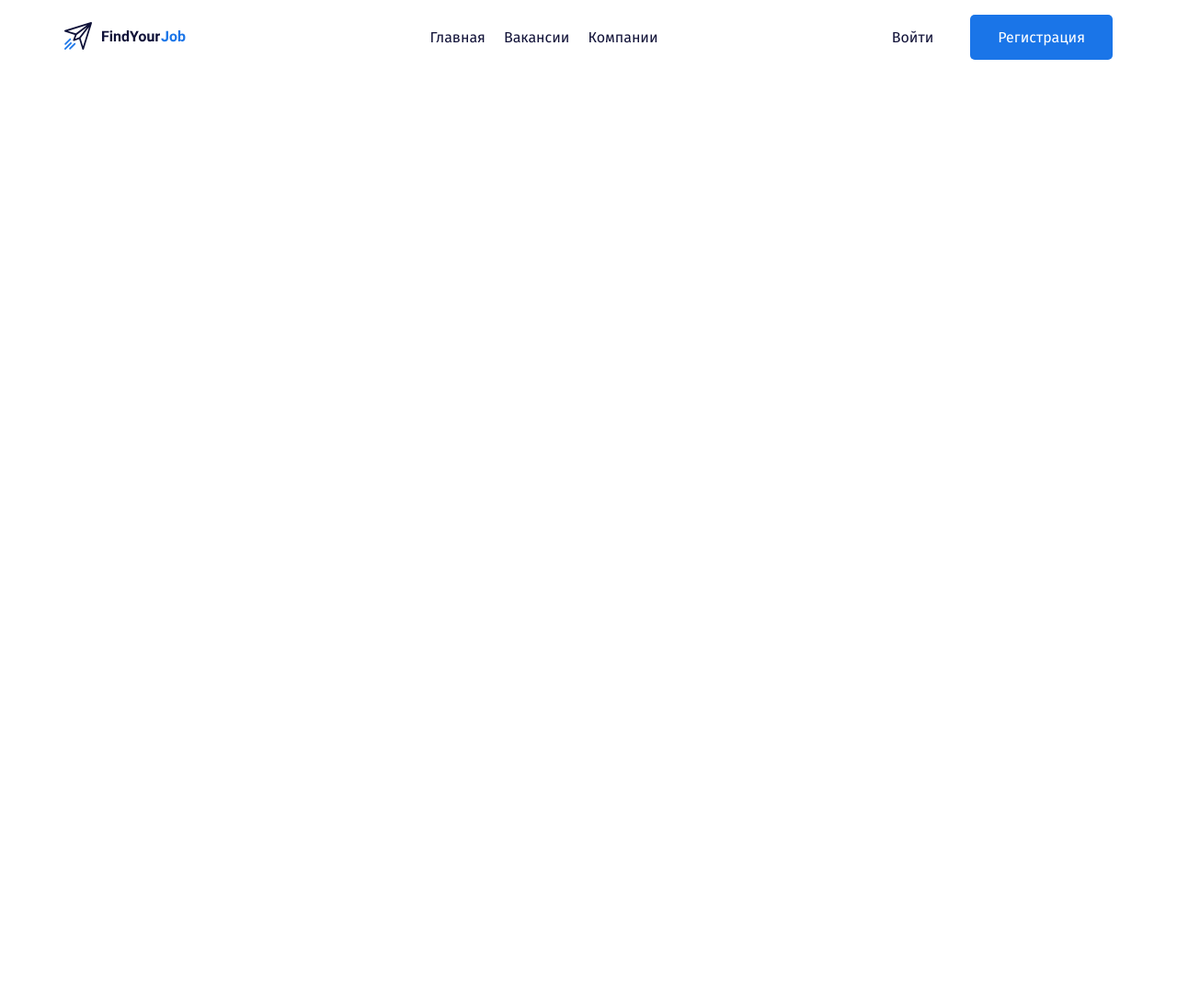
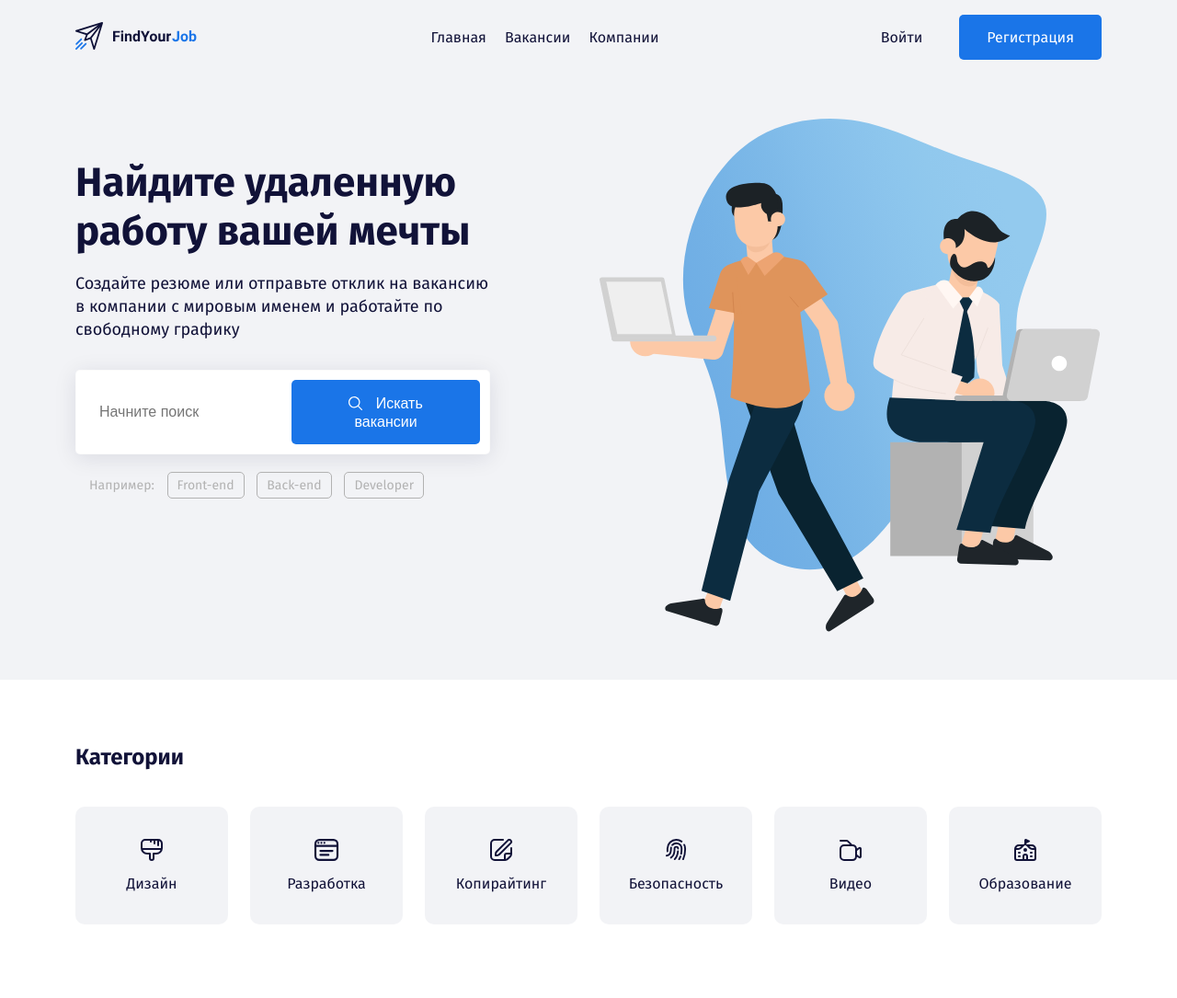
Before and after one commit to fedorburyakov/findyourjob, a plain HTML site: page index.html in a window 1280 px wide. Shown: the whole page at 92% size. Before the commit the page ends 800 px from the top, so only its background shows below. Drawn offline with Linux system fonts and the light colour scheme.

Commit message:
Finish header, create categories

```diff
--- a/css/style.css
+++ b/css/style.css
@@ -1,8 +1,18 @@
+*,
+*::after,
+*::before {
+  box-sizing: border-box;
+}
+
 body {
   font-family: "Fira Sans", sans-serif;
   font-size: 16px;
   color: #111238;
   margin: 0;
+}
+
+.header {
+  background: #f2f3f6;
 }
 
 .menu {
@@ -23,6 +33,9 @@ body {
 .button {
   text-decoration: none;
   display: inline-block;
+  border: none;
+  font-size: 16px;
+  line-height: 19px;
 }
 
 .button-link {
@@ -40,3 +53,96 @@ body {
   padding-bottom: 15px;
   padding-left: 30px;
 }
+
+.button-item {
+  vertical-align: middle;
+  margin-right: 10px;
+}
+
+.button-text {
+  vertical-align: middle;
+}
+
+.hero-title {
+  font-size: 44px;
+  line-height: 53px;
+  margin-bottom: 15px;
+  margin-top: 43px;
+}
+
+.hero-text {
+  font-size: 18px;
+  line-height: 140%;
+  margin-bottom: 30px;
+}
+
+.input-group {
+  background: #ffffff;
+  border: 1px solid rgba(209, 209, 209, 0.1);
+  box-shadow: 0px 4px 25px rgba(15, 17, 56, 0.1);
+  border-radius: 5px;
+  padding: 10px;
+  margin-bottom: 25px;
+}
+
+.input {
+  background-color: #ffffff;
+  border: none;
+  flex-grow: 1;
+  font-size: 16px;
+  line-height: 19px;
+  color: #b2b2b2;
+  padding-left: 15px;
+}
+
+.input:focus {
+  outline: 1px solid;
+}
+
+.tags-group {
+  padding-left: 15px;
+  color: #b2b2b2;
+  font-size: 14px;
+  line-height: 17px;
+}
+
+.tag {
+  color: #b2b2b2;
+  text-decoration: none;
+  padding: 5px 10px;
+  margin-left: 10px;
+  border: 1px solid #b2b2b2;
+  border-radius: 5px;
+}
+
+.section {
+  padding-top: 70px;
+  padding-bottom: 80px;
+}
+
+.section-title {
+  margin-bottom: 40px;
+  margin-top: 0;
+}
+
+.card {
+  text-decoration: none;
+  color: #111238;
+  background: #f2f3f6;
+  border-radius: 10px;
+  padding: 35px;
+}
+
+.card:hover {
+  background-color: #1a75e8;
+  color: #ffffff;
+  transition: background 0.2s, color 0.2s;
+}
+.card:hover .card-icon {
+  fill: #ffffff;
+  transition: fill 0.2s;
+}
+.card-icon {
+  fill: #111238;
+  margin-bottom: 15px;
+}
--- a/index.html
+++ b/index.html
@@ -11,7 +11,7 @@
   <link rel="stylesheet" href="css/style.css">
 </head>
 <body>
-  <header class="header">
+  <header class="header pb-5">
     <div class="container">
       <div class="row align-items-center py-3">
         <div class="col-2">
@@ -19,7 +19,7 @@
             <img src="img/logo.svg" alt="logo: find your job">
           </a>
         </div>
-        <!-- /.col -->
+        <!-- /.col-2 -->
         <div class="col d-flex justify-content-center">
           <nav class="nav">
             <ul class="menu d-flex">
@@ -34,11 +34,112 @@
           <a href="#" class="button button-link">Войти</a>
           <a href="#" class="button button-primary">Регистрация</a>
         </div>
+        <!-- /.col-3 -->
+      </div>
+      <!-- /.row -->
+      <div class="row pt-5">
+        <div class="col-5">
+          <h1 class="hero-title">Найдите удаленную работу вашей мечты</h1>
+          <p class="hero-text">Создайте резюме или отправьте отклик на вакансию в&nbsp;компании с мировым именем и работайте по свободному графику</p>
+          <div class="input-group d-flex">
+            <input type="text" class="input" placeholder="Начните поиск">
+            <button type="submit" class="button button-primary">
+              <img src="img/search.svg" class="button-item" alt="icon: search">
+              <span class="button-text">Искать вакансии</span>
+            </button>
+          </div>
+          <!-- /.input-group -->
+          <div class="tags-group">
+            <span class="tags-label">Например:</span>
+            <a href="#" class="tag">Front-end</a>
+            <a href="#" class="tag">Back-end</a>
+            <a href="#" class="tag">Developer</a>
+          </div>
+        </div>
+        <!-- /.col-5 -->
+        <div class="col-6 offset-1">
+          <img src="img/hero-image.svg" alt="image: people with laptops" class="hero-image">
+        </div>
+        <!-- /.col-6 -->
+      </div>
+      <!-- /.row -->
+    </div>
+    <!-- /.container -->
+  </header>
+  <section class="section">
+    <div class="container">
+      <h2 class="section-title">Категории</h2>
+      <div class="row">
+        <div class="col-2">
+          <a href="#" class="card d-flex flex-column align-items-center">
+          <svg class="card-icon" height="24">
+            <use href="img/icons.svg#brush"></use>
+          </svg>
+          <span class="card-text">Дизайн</span>
+            <!-- /.card-text -->
+          </a>
+          <!-- /.card -->
+        </div>
+        <!-- /.col -->
+        <div class="col-2">
+          <a href="#" class="card d-flex flex-column align-items-center">
+          <svg class="card-icon" height="24">
+            <use href="img/icons.svg#browser"></use>
+          </svg>
+          <span class="card-text">Разработка</span>
+            <!-- /.card-text -->
+          </a>
+          <!-- /.card -->
+        </div>
+        <!-- /.col -->
+        <div class="col-2">
+          <a href="#" class="card d-flex flex-column align-items-center">
+          <svg class="card-icon" height="24">
+            <use href="img/icons.svg#edit"></use>
+          </svg>
+          <span class="card-text">Копирайтинг</span>
+            <!-- /.card-text -->
+          </a>
+          <!-- /.card -->
+        </div>
+        <!-- /.col -->
+        <div class="col-2">
+          <a href="#" class="card d-flex flex-column align-items-center">
+          <svg class="card-icon" height="24">
+            <use href="img/icons.svg#fingerprint"></use>
+          </svg>
+          <span class="card-text">Безопасность</span>
+            <!-- /.card-text -->
+          </a>
+          <!-- /.card -->
+        </div>
+        <!-- /.col -->
+        <div class="col-2">
+          <a href="#" class="card d-flex flex-column align-items-center">
+          <svg class="card-icon" height="24">
+            <use href="img/icons.svg#camera"></use>
+          </svg>
+          <span class="card-text">Видео</span>
+            <!-- /.card-text -->
+          </a>
+          <!-- /.card -->
+        </div>
+        <!-- /.col -->
+        <div class="col-2">
+          <a href="#" class="card d-flex flex-column align-items-center">
+          <svg class="card-icon" height="24">
+            <use href="img/icons.svg#school"></use>
+          </svg>
+          <span class="card-text">Образование</span>
+            <!-- /.card-text -->
+          </a>
+          <!-- /.card -->
+        </div>
         <!-- /.col -->
       </div>
       <!-- /.row -->
     </div>
     <!-- /.container -->
-  </header>
+  </section>
 </body>
 </html>
```
Also changed, not shown: img/hero-image.svg (added), img/icons.svg (added), img/search.svg (added).
